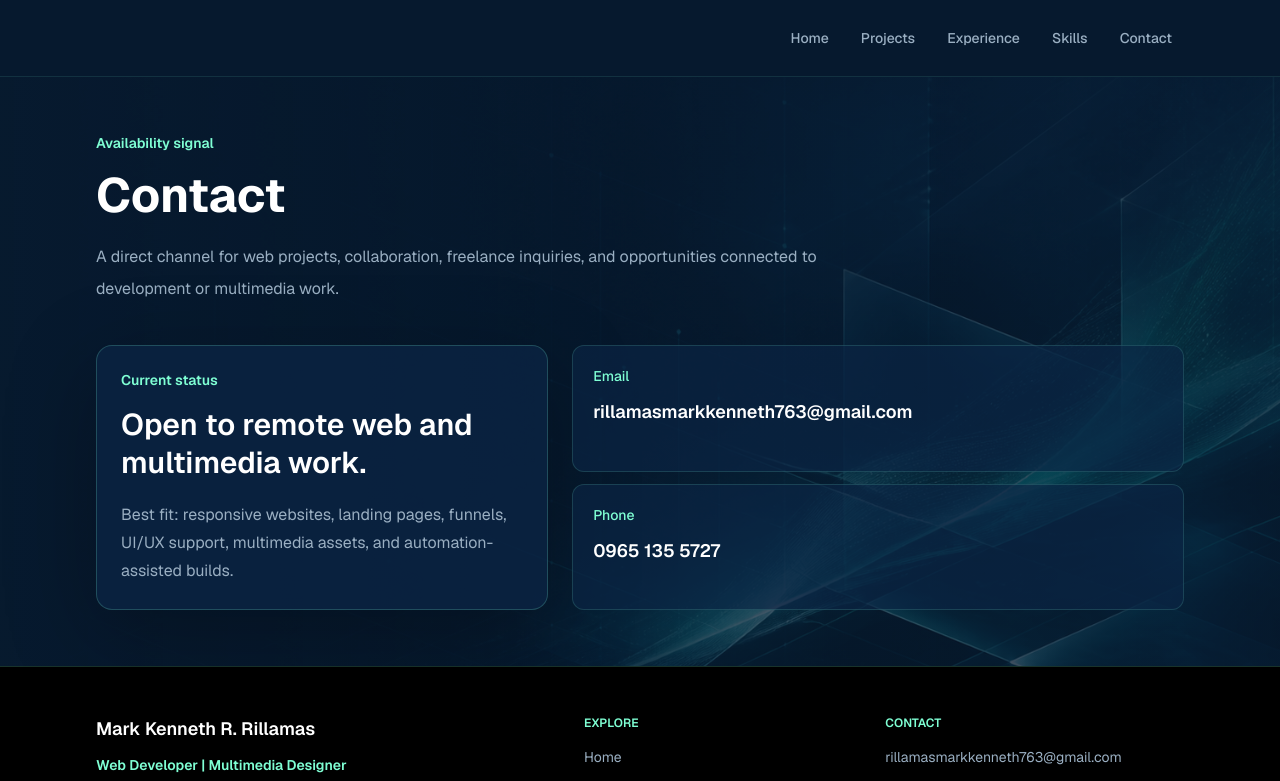
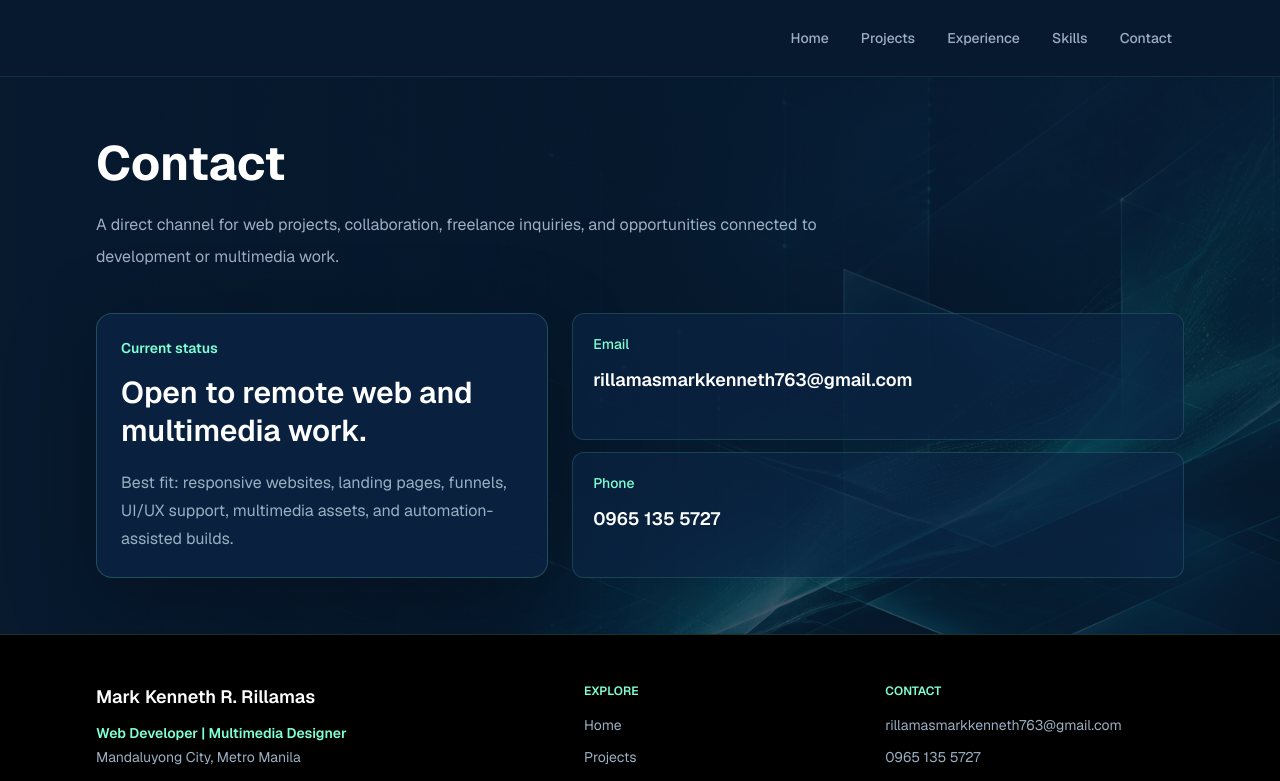
Before and after one commit to kenneth-tech/OnlinePortfolio, a Next.js app: page /contact in a window 1280 px wide. Shown: the top 781 px of the page. Built offline with nearby package versions, Linux system fonts and the light colour scheme.

Commit message:
style: remove page header eyebrow labels

```diff
--- a/src/app/contact/page.tsx
+++ b/src/app/contact/page.tsx
@@ -5,7 +5,6 @@ export default function ContactPage() {
   return (
     <section className="mx-auto w-full max-w-6xl px-4 py-10 sm:px-8 sm:py-14">
       <PageHeader
-        eyebrow="Availability signal"
         title="Contact"
         description="A direct channel for web projects, collaboration, freelance inquiries, and opportunities connected to development or multimedia work."
       />
--- a/src/app/experience/page.tsx
+++ b/src/app/experience/page.tsx
@@ -5,7 +5,6 @@ export default function ExperiencePage() {
   return (
     <section className="mx-auto w-full max-w-6xl px-4 py-10 sm:px-8 sm:py-14">
       <PageHeader
-        eyebrow="Career timeline"
         title="Experience"
         description="A progression through web development, multimedia design, digital marketing, and technical operations work across remote and on-site teams."
       />
--- a/src/app/projects/page.tsx
+++ b/src/app/projects/page.tsx
@@ -41,7 +41,6 @@ export default function ProjectsPage() {
   return (
     <section className="mx-auto w-full max-w-6xl px-4 py-10 sm:px-8 sm:py-14">
       <PageHeader
-        eyebrow="Project index"
         title="Projects"
         description="A curated set of live websites across social growth, local service, ecommerce, marketing, mental health, and business support."
       />
--- a/src/app/skills/page.tsx
+++ b/src/app/skills/page.tsx
@@ -5,7 +5,6 @@ export default function SkillsPage() {
   return (
     <section className="mx-auto w-full max-w-6xl px-4 py-10 sm:px-8 sm:py-14">
       <PageHeader
-        eyebrow="Capability matrix"
         title="Skills"
         description="A structured overview of the tools, platforms, design capabilities, and automation strengths behind the work."
       />
--- a/src/components/page-header.tsx
+++ b/src/components/page-header.tsx
@@ -1,16 +1,12 @@
 type PageHeaderProps = {
-  eyebrow: string;
   title: string;
   description: string;
 };
 
-export function PageHeader({ eyebrow, title, description }: PageHeaderProps) {
+export function PageHeader({ title, description }: PageHeaderProps) {
   return (
     <header className="motion-surface max-w-3xl">
-      <p className="text-sm font-semibold text-brand-button">
-        {eyebrow}
-      </p>
-      <h1 className="mt-3 text-3xl font-bold leading-tight text-white sm:text-5xl">
+      <h1 className="text-3xl font-bold leading-tight text-white sm:text-5xl">
         {title}
       </h1>
       <p className="mt-4 text-base leading-7 text-brand-muted sm:leading-8">
```
Also changed, not shown: 1 other file (tests, documents, lock files or other folders).
